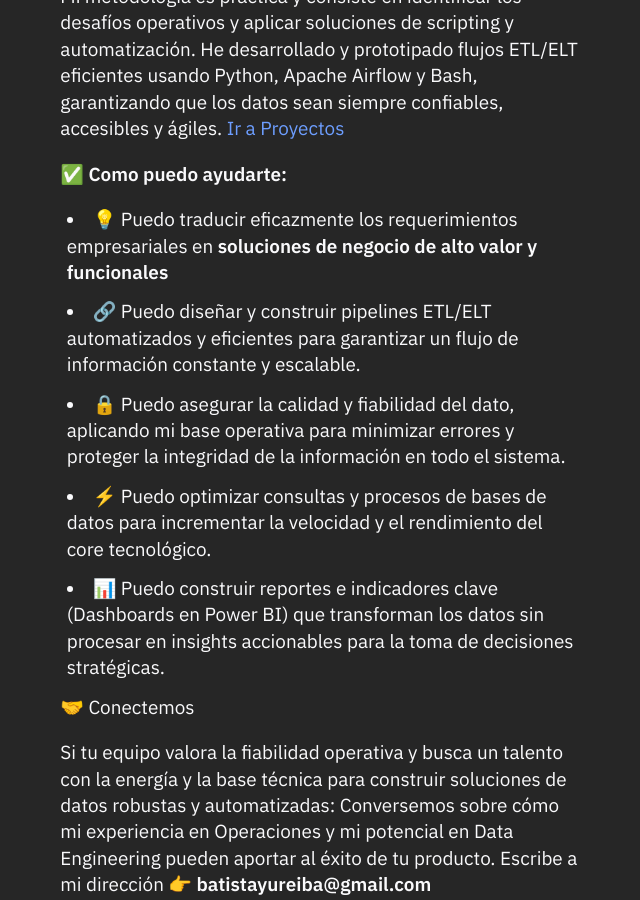
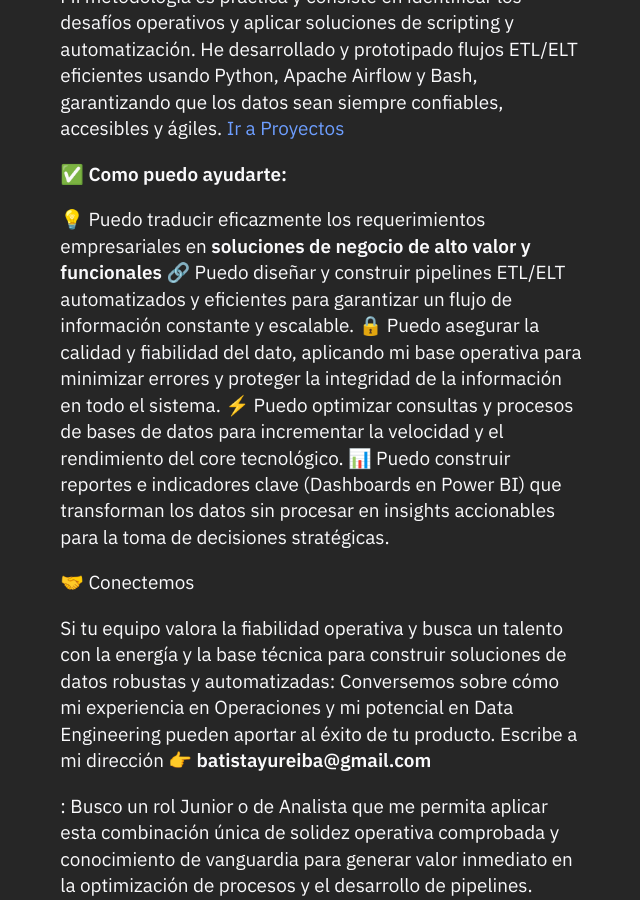
Before and after one commit to batistayureiba/batistayureiba.github.io, a Jekyll site: the page built from _posts/2025-05-24-about.md, in a window 1280 px wide and 900 px high, scrolled down 1050 px. Shown: the whole window, without its empty margins (318-958 px from the left). Built offline with Jekyll 4.4.1, drawn with Linux system fonts in a browser that asks for light colours.

```diff
--- a/_posts/2025-05-24-about.md
+++ b/_posts/2025-05-24-about.md
@@ -17,11 +17,11 @@ Mi metodología es práctica y consiste en identificar los desafíos operativos
 
 ✅ **Como puedo ayudarte:**
 
- - 💡 Puedo traducir eficazmente los requerimientos empresariales en **soluciones de negocio de alto valor y funcionales**
- - 🔗 Puedo diseñar y construir pipelines ETL/ELT automatizados y eficientes para garantizar un flujo de información constante y escalable.
- - 🔒 Puedo asegurar la calidad y fiabilidad del dato, aplicando mi base operativa para minimizar errores y proteger la integridad de la información en todo el sistema.
- - ⚡ Puedo optimizar consultas y procesos de bases de datos para incrementar la velocidad y el rendimiento del core tecnológico.
- - 📊 Puedo construir reportes e indicadores clave (Dashboards en Power BI) que transforman los datos sin procesar en insights accionables para la toma de decisiones stratégicas.
+  💡 Puedo traducir eficazmente los requerimientos empresariales en **soluciones de negocio de alto valor y funcionales**
+  🔗 Puedo diseñar y construir pipelines ETL/ELT automatizados y eficientes para garantizar un flujo de información constante y escalable.
+  🔒 Puedo asegurar la calidad y fiabilidad del dato, aplicando mi base operativa para minimizar errores y proteger la integridad de la información en todo el sistema.
+  ⚡ Puedo optimizar consultas y procesos de bases de datos para incrementar la velocidad y el rendimiento del core tecnológico.
+  📊 Puedo construir reportes e indicadores clave (Dashboards en Power BI) que transforman los datos sin procesar en insights accionables para la toma de decisiones stratégicas.
 
 
 🤝 Conectemos
```
